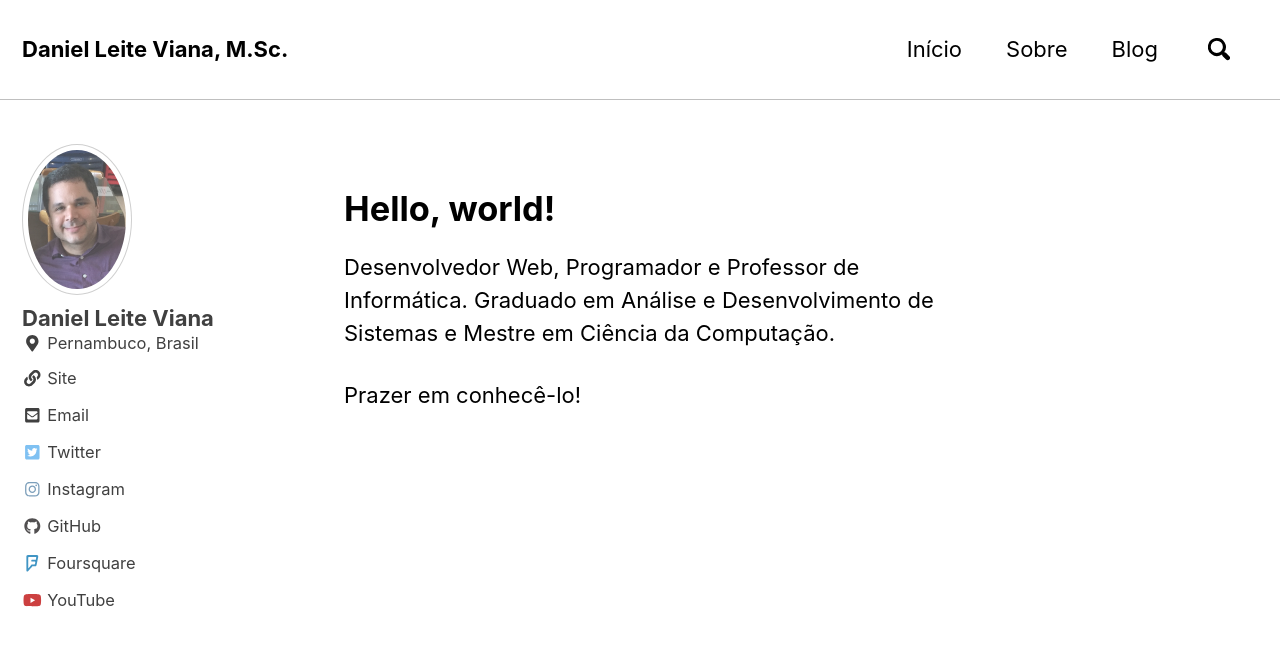
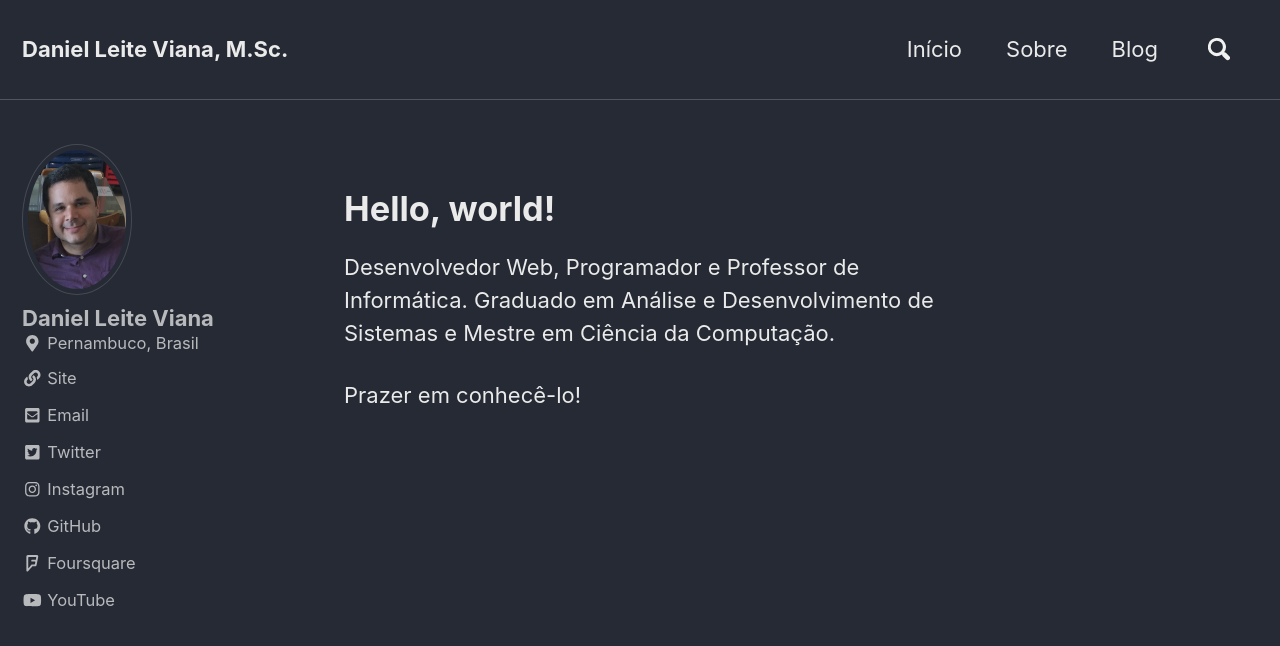
Before and after one commit to danielcaruaru/danielcaruaru.github.io, a Jekyll site: the page built from index.html, in a window 1280 px wide and 900 px high. Shown: the top 646 px of the window. Built offline with Jekyll 4.4.1, drawn with Linux system fonts in a browser that asks for light colours; nearby versions of some CDN libraries; the list of posts is cut into pages by our own code.

Commit message:
new files

```diff
--- a/_config.yml
+++ b/_config.yml
@@ -5,7 +5,7 @@
 # For technical reasons, this file is *NOT* reloaded automatically when you use
 # `jekyll serve`. If you change this file, please restart the server process.
 
-minimal_mistakes_skin    : "contrast" #"default" # "air", "aqua", "contrast", "dark", "dirt", "neon", "mint", "plum", "sunrise"
+minimal_mistakes_skin    : "dark" #"default" # "air", "aqua", "contrast", "dark", "dirt", "neon", "mint", "plum", "sunrise"
 
 # Site Settings
 locale                   : "pt-BR" #"en-US"
```
